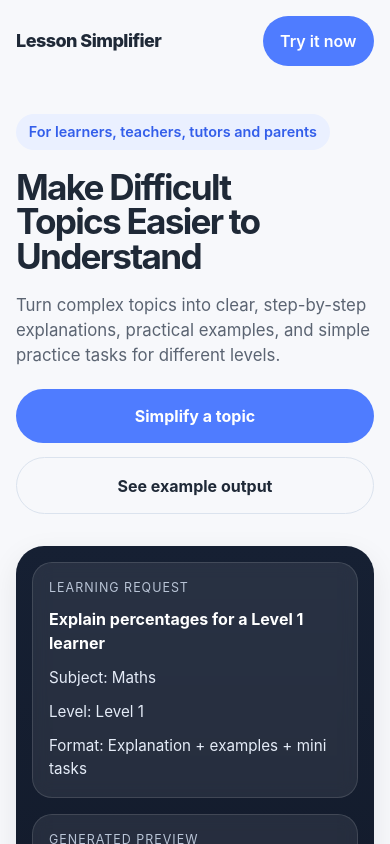
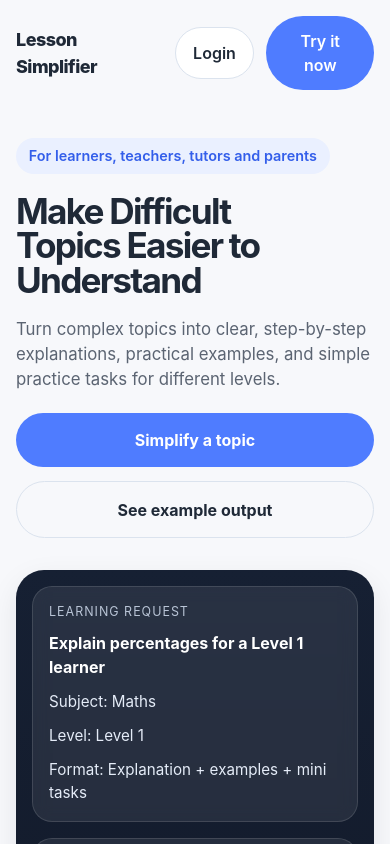
Before and after one commit to PrinceAyo1/lesson-simplifier, a React (Vite) app in the folder client/: page / in a window 390 px wide. Shown: the top 844 px of the page. Built offline with nearby package versions, Linux system fonts and the light colour scheme; no server answers.

Commit message:
Improve auth flow, PDF export, mobile UX, and feedback messages

```diff
--- a/client/src/components/AppHeader.jsx
+++ b/client/src/components/AppHeader.jsx
@@ -1,13 +1,38 @@
+import { useEffect, useState } from "react";
 import { Link, useNavigate } from "react-router-dom";
 import { supabase } from "../services/supabase";
 import "./AppHeader.css";
 
 export default function AppHeader() {
   const navigate = useNavigate();
+  const [user, setUser] = useState(null);
+
+  useEffect(() => {
+    const getSession = async () => {
+      const {
+        data: { session },
+      } = await supabase.auth.getSession();
+
+      setUser(session?.user || null);
+    };
+
+    getSession();
+
+    const {
+      data: { subscription },
+    } = supabase.auth.onAuthStateChange((_event, session) => {
+      setUser(session?.user || null);
+    });
+
+    return () => {
+      subscription.unsubscribe();
+    };
+  }, []);
 
   const handleLogout = async () => {
     await supabase.auth.signOut();
-    navigate("/auth");
+    setUser(null);
+    navigate("/auth", { replace: true });
   };
 
   return (
@@ -23,9 +48,18 @@ export default function AppHeader() {
             <Link to="/app/saved">Saved Lessons</Link>
           </nav>
 
-          <button className="app-header__logout" onClick={handleLogout}>
-            Logout
-          </button>
+          {user ? (
+            <button className="app-header__logout" onClick={handleLogout}>
+              Logout
+            </button>
+          ) : (
+            <button
+              className="app-header__logout"
+              onClick={() => navigate("/auth")}
+            >
+              Login
+            </button>
+          )}
         </div>
       </header>
 
--- a/client/src/pages/LandingPage.css
+++ b/client/src/pages/LandingPage.css
@@ -343,3 +343,22 @@
     padding: 2.5rem;
   }
 }
+.navbar__actions {
+  display: flex;
+  gap: 0.75rem;
+  align-items: center;
+}
+
+.navbar__secondary {
+  border: 1px solid var(--border);
+  background: white;
+  color: var(--text);
+  padding: 0.8rem 1.1rem;
+  border-radius: 999px;
+  font-weight: 600;
+  cursor: pointer;
+}
+
+.navbar__secondary:hover {
+  background: var(--surface-muted);
+}
--- a/client/src/pages/LandingPage.jsx
+++ b/client/src/pages/LandingPage.jsx
@@ -1,14 +1,54 @@
 import { useNavigate } from "react-router-dom";
+import { useEffect, useState } from "react";
+import { supabase } from "../services/supabase";
 import "./LandingPage.css";
 
 export default function LandingPage() {
   const navigate = useNavigate();
 
+  const [user, setUser] = useState(null);
+
+  useEffect(() => {
+    const getSession = async () => {
+      const {
+        data: { session },
+      } = await supabase.auth.getSession();
+
+      setUser(session?.user || null);
+    };
+
+    getSession();
+
+    const {
+      data: { subscription },
+    } = supabase.auth.onAuthStateChange((_event, session) => {
+      setUser(session?.user || null);
+    });
+
+    return () => {
+      subscription.unsubscribe();
+    };
+  }, []);
+
+  const handleLogout = async () => {
+    await supabase.auth.signOut();
+
+    setUser(null);
+
+    navigate("/");
+  };
+
   return (
     <div className="landing-page">
       <header className="navbar">
         <div className="container navbar__inner">
-          <div className="navbar__brand">Lesson Simplifier</div>
+          <div
+            className="navbar__brand"
+            onClick={() => navigate("/")}
+            style={{ cursor: "pointer" }}
+          >
+            Lesson Simplifier
+          </div>
 
           <nav className="navbar__links">
             <a href="#features">Features</a>
@@ -16,12 +56,38 @@ export default function LandingPage() {
             <a href="#pricing">Pricing</a>
           </nav>
 
+          <div className="navbar__actions">
+            {user ? (
+              <>
+                <button
+                  className="navbar__secondary"
+                  onClick={() => navigate("/app/generate")}
+                >
+                  Go to app
+                </button>
+
+                <button className="navbar__cta" onClick={handleLogout}>
+                  Logout
+                </button>
+              </>
+            ) : (
+              <>
+                <button
+                  className="navbar__secondary"
+                  onClick={() => navigate("/auth")}
+                >
+                  Login
+                </button>
+
                 <button
                   className="navbar__cta"
                   onClick={() => navigate("/app/generate")}
                 >
                   Try it now
                 </button>
+              </>
+            )}
+          </div>
         </div>
       </header>
 
@@ -67,9 +133,11 @@ export default function LandingPage() {
             <div className="hero__preview">
               <div className="preview-card">
                 <div className="preview-label">Learning request</div>
+
                 <div className="preview-title">
                   Explain percentages for a Level 1 learner
                 </div>
+
                 <div className="preview-list">
                   <div>Subject: Maths</div>
                   <div>Level: Level 1</div>
@@ -79,7 +147,9 @@ export default function LandingPage() {
 
               <div className="preview-card">
                 <div className="preview-label">Generated preview</div>
+
                 <div className="preview-title">Simple explanation</div>
+
                 <div className="preview-list">
                   <div>Percent means out of 100.</div>
                   <div>50% means 50 out of 100.</div>
@@ -89,6 +159,7 @@ export default function LandingPage() {
 
               <div className="preview-card">
                 <div className="preview-label">Mini task</div>
+
                 <div className="preview-task">
                   What is 50% of 20?
                   <br />
@@ -103,6 +174,7 @@ export default function LandingPage() {
           <div className="container features__grid">
             <article className="feature-card">
               <h3 className="feature-card__title">Clearer understanding</h3>
+
               <p className="feature-card__text">
                 Break difficult topics into simpler language and manageable
                 steps.
@@ -113,6 +185,7 @@ export default function LandingPage() {
               <h3 className="feature-card__title">
                 Different levels supported
               </h3>
+
               <p className="feature-card__text">
                 Adapt explanations for Entry Level, Level 1, Level 2 and GCSE
                 pathways.
@@ -123,6 +196,7 @@ export default function LandingPage() {
               <h3 className="feature-card__title">
                 Useful for learning and revision
               </h3>
+
               <p className="feature-card__text">
                 Get explanations, examples and practice tasks that are easy to
                 use for study, teaching or support at home.
@@ -135,9 +209,11 @@ export default function LandingPage() {
           <div className="container">
             <div className="section-heading">
               <p className="section-heading__eyebrow">See how it works</p>
+
               <h2 className="section-heading__title">
                 A clear output for learning, revision and support
               </h2>
+
               <p className="section-heading__text">
                 Every response is designed to make difficult ideas easier to
                 follow without losing the key meaning.
@@ -147,6 +223,7 @@ export default function LandingPage() {
             <div className="example__grid">
               <article className="output-card">
                 <h3>Simple Explanation</h3>
+
                 <ul>
                   <li>A percentage is an amount out of 100.</li>
                   <li>25% means 25 out of 100.</li>
@@ -156,6 +233,7 @@ export default function LandingPage() {
 
               <article className="output-card">
                 <h3>Examples</h3>
+
                 <ul>
                   <li>20% off a £10 item means £2 off.</li>
                   <li>8 out of 10 in a quiz is 80%.</li>
@@ -165,6 +243,7 @@ export default function LandingPage() {
 
               <article className="output-card">
                 <h3>Mini Tasks</h3>
+
                 <ul>
                   <li>What is 10% of 50?</li>
                   <li>What is 25% of 40?</li>
@@ -180,6 +259,7 @@ export default function LandingPage() {
             <div className="cta-banner__inner">
               <div>
                 <h2>Get clear explanations without the stress</h2>
+
                 <p>
                   Use Lesson Simplifier to make learning, revision and topic
                   support faster and easier.
@@ -198,6 +278,7 @@ export default function LandingPage() {
         <div className="container footer__inner">
           <div>
             <div className="footer__brand">Lesson Simplifier</div>
+
             <p className="footer__text">
               AI support for clearer understanding, learning and revision.
             </p>
```
Lines whose indentation alone changed are shown as unchanged.
